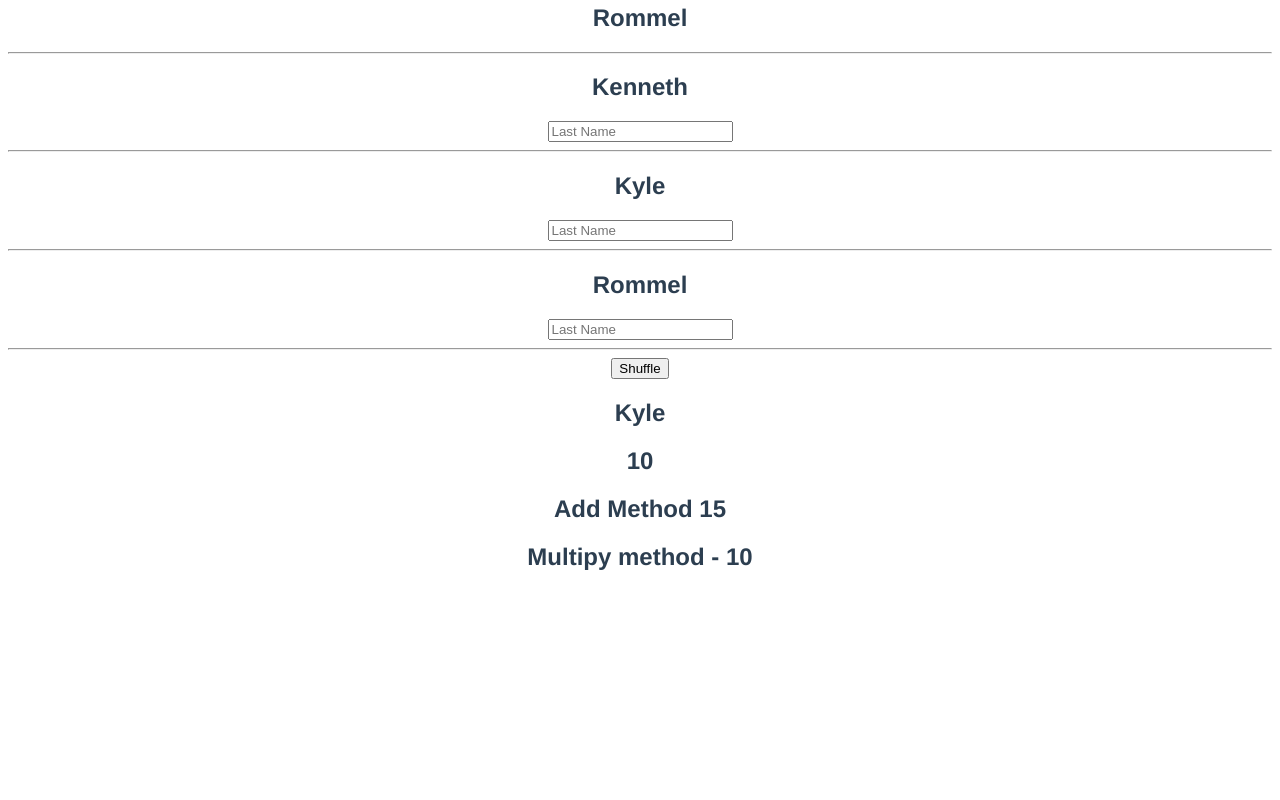
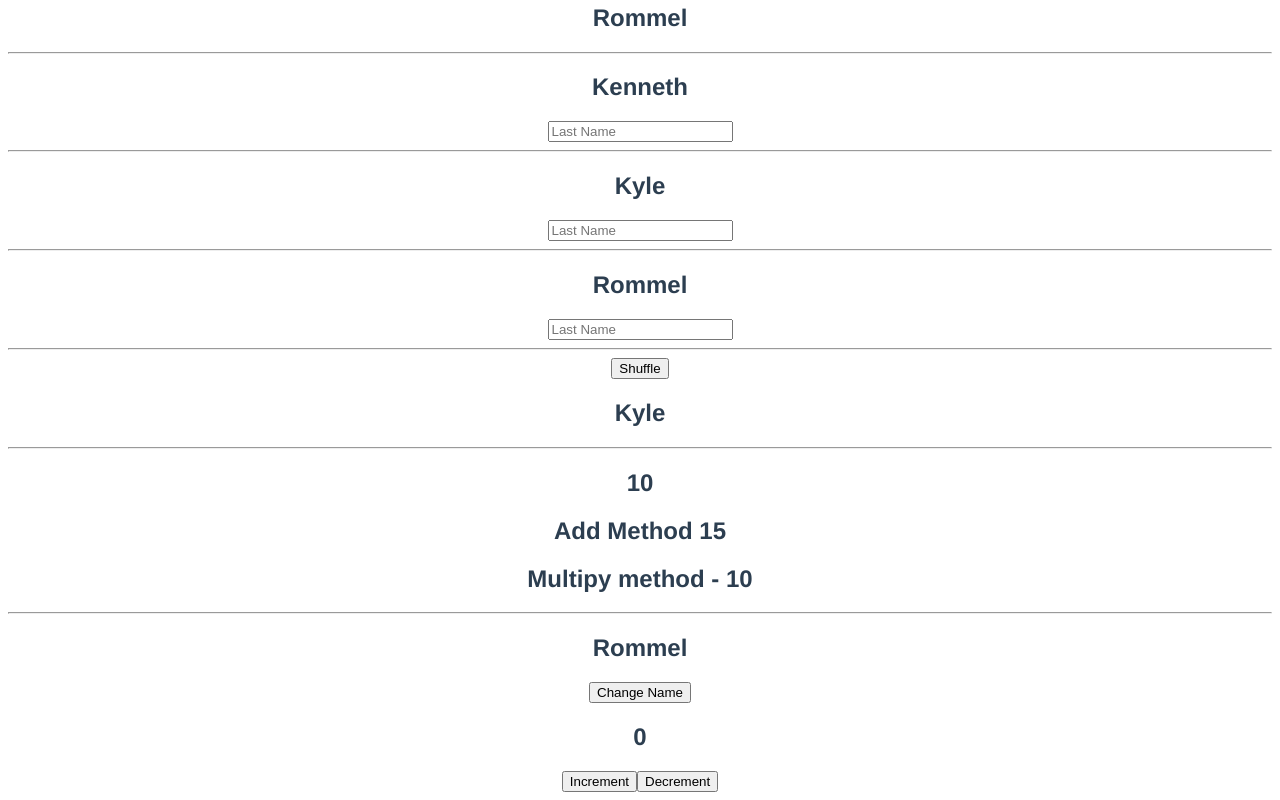
Before and after one commit to RommelAgasa/learn_vue_js, a Vue app: page / in a window 1280 px wide. Shown: the part 2574-3374 px from the top of the page. Before the commit the page ends 3165 px from the top, so only its background shows below. Built offline with nearby package versions, Linux system fonts and the light colour scheme.

Commit message:
- event handling

```diff
--- a/src/App.vue
+++ b/src/App.vue
@@ -55,20 +55,24 @@
 
 
   <ListRenderingView></ListRenderingView>
+  <hr>
   <Methods></Methods>
+  <hr>
+  <EventHandling></EventHandling>
 
 </template>
 
 <script>
 import ListRenderingView from './components/ListRendering.vue';
 import Methods from './components/LearnMethods.vue';
-
+import EventHandling from './components/EventHandling.vue';
 
 export default {
   name: 'App',
   components: {
     ListRenderingView,
-    Methods
+    Methods,
+    EventHandling
   },
   data(){
     const obj = {
--- /dev/null
+++ b/src/components/EventHandling.vue
@@ -0,0 +1,57 @@
+<template>
+
+    <h2>{{  name }}</h2>
+    <div>
+        <button @click="changeName($event), increment(1, $event)">Change Name</button>
+    </div>
+
+    <h2>{{ count }}</h2>
+    <div>
+        <button @click="increment(1, $event)">Increment</button>
+        <button @click="decrement(1)">Decrement</button>
+    </div>
+
+
+
+
+</template>
+
+
+<script>
+
+export default{
+    name: 'EventHandling',
+    data(){
+        return{
+            name: 'Rommel',
+            count: 0,
+        }
+    },
+    methods:{
+        changeName(event){
+            this.name = 'Batman';
+            console.log(event);
+        },
+        increment(num, event){
+            this.count += num;
+            console.log(event);
+        },
+        decrement(num){
+            this.count -= num;
+        }
+    }
+}
+
+</script>
+
+
+<style>
+#event-handling{
+    font-family: Avenir, Helvetica, Arial, sans-serif;
+    -webkit-font-smoothing: antialiased;
+    -moz-osx-font-smoothing: grayscale;
+    text-align: center;
+    color: #2c3e50;
+    margin-top: 60px;
+}
+</style>
```
